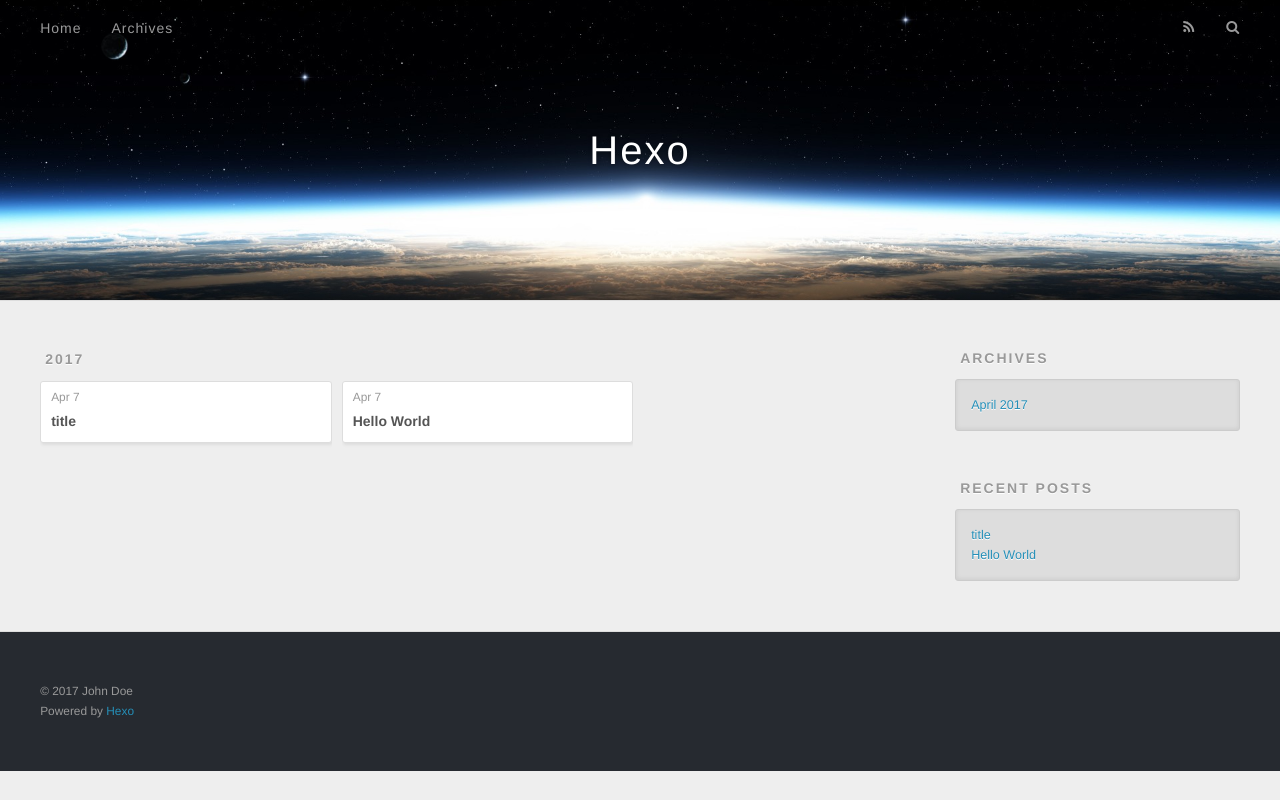
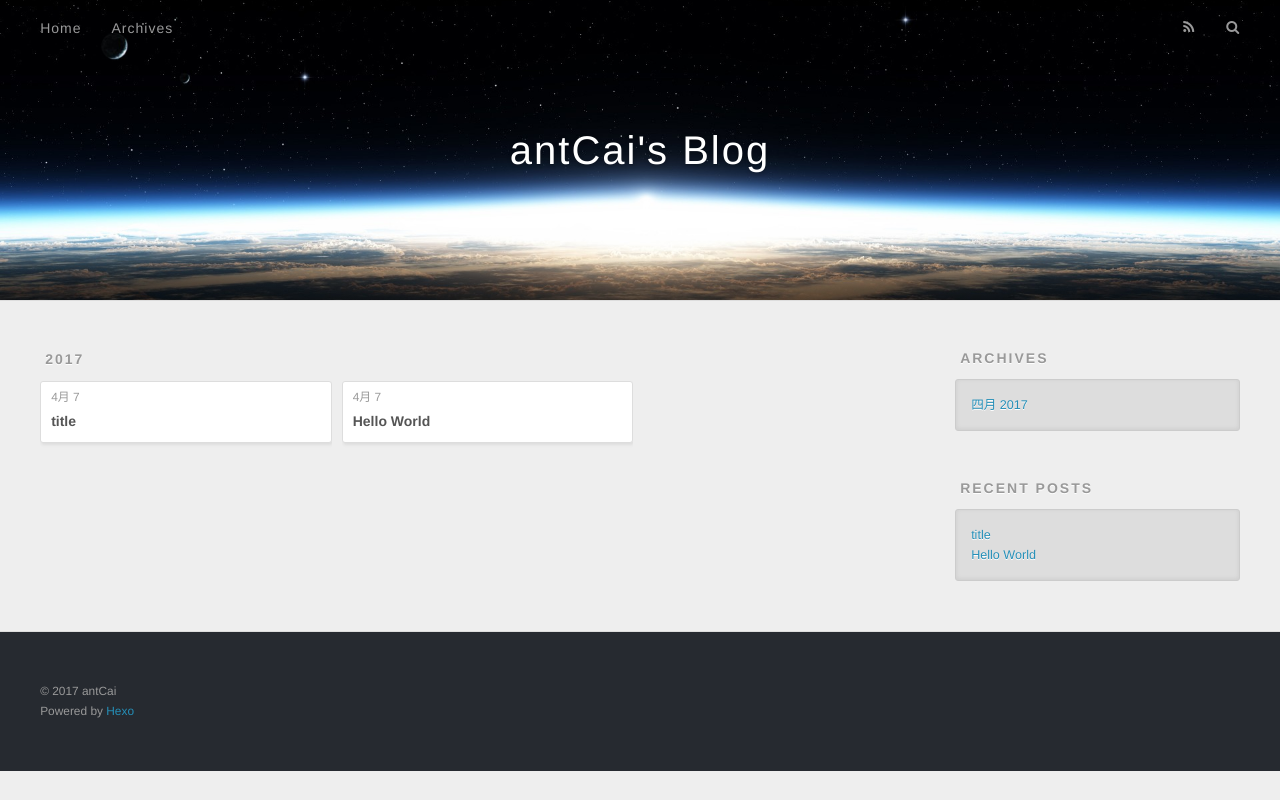
Before and after one commit to WeiJiunTsai/weijiuntsai.github.com, a plain HTML site: page archives/2017/04/index.html in a window 1280 px wide. Drawn offline with nearby package versions, Linux system fonts and the light colour scheme.

Commit message:
Site updated: 2017-06-12 16:00:24

```diff
--- a/archives/2017/04/index.html
+++ b/archives/2017/04/index.html
@@ -3,16 +3,19 @@
 <head>
   <meta charset="utf-8">
 
-  <title>Archives: 2017/4 | Hexo</title>
+  <title>Archives: 2017/4 | antCai&#39;s Blog</title>
   <meta name="viewport" content="width=device-width, initial-scale=1, maximum-scale=1">
-  <meta property="og:type" content="website">
-<meta property="og:title" content="Hexo">
+  <meta name="description" content="If you want to go fast, go alone. If you want to go far, go together.">
+<meta property="og:type" content="website">
+<meta property="og:title" content="antCai's Blog">
 <meta property="og:url" content="http://yoursite.com/archives/2017/04/index.html">
-<meta property="og:site_name" content="Hexo">
+<meta property="og:site_name" content="antCai's Blog">
+<meta property="og:description" content="If you want to go fast, go alone. If you want to go far, go together.">
 <meta name="twitter:card" content="summary">
-<meta name="twitter:title" content="Hexo">
+<meta name="twitter:title" content="antCai's Blog">
+<meta name="twitter:description" content="If you want to go fast, go alone. If you want to go far, go together.">
 
-    <link rel="alternate" href="/atom.xml" title="Hexo" type="application/atom+xml">
+    <link rel="alternate" href="/atom.xml" title="antCai&#39;s Blog" type="application/atom+xml">
 
 
     <link rel="icon" href="/favicon.png">
@@ -33,7 +36,7 @@
   <div id="header-outer" class="outer">
     <div id="header-title" class="inner">
       <h1 id="logo-wrap">
-        <a href="/" id="logo">Hexo</a>
+        <a href="/" id="logo">antCai&#39;s Blog</a>
       </h1>
 
     </div>
@@ -76,7 +79,7 @@
   <div class="archive-article-inner">
     <header class="archive-article-header">
       <a href="/2017/04/07/title/" class="archive-article-date">
-  <time datetime="2017-04-07T03:30:09.000Z" itemprop="datePublished">Apr 7</time>
+  <time datetime="2017-04-07T03:30:09.000Z" itemprop="datePublished">4月 7</time>
 </a>
 
 
@@ -95,7 +98,7 @@
   <div class="archive-article-inner">
     <header class="archive-article-header">
       <a href="/2017/04/07/hello-world/" class="archive-article-date">
-  <time datetime="2017-04-07T02:00:09.349Z" itemprop="datePublished">Apr 7</time>
+  <time datetime="2017-04-07T02:00:09.349Z" itemprop="datePublished">4月 7</time>
 </a>
 
 
@@ -128,7 +131,7 @@
   <div class="widget-wrap">
     <h3 class="widget-title">Archives</h3>
     <div class="widget">
-      <ul class="archive-list"><li class="archive-list-item"><a class="archive-list-link" href="/archives/2017/04/">April 2017</a></li></ul>
+      <ul class="archive-list"><li class="archive-list-item"><a class="archive-list-link" href="/archives/2017/04/">四月 2017</a></li></ul>
     </div>
   </div>
 
@@ -160,7 +163,7 @@
 
   <div class="outer">
     <div id="footer-info" class="inner">
-      &copy; 2017 John Doe<br>
+      &copy; 2017 antCai<br>
       Powered by <a href="http://hexo.io/" target="_blank">Hexo</a>
     </div>
   </div>
```
Also changed, not shown: 2017/04/07/hello-world/index.html (+7 -7 lines), 2017/04/07/title/index.html (+11 -8 lines), archives/2017/index.html (+14 -11 lines), archives/index.html (+14 -11 lines), index.html (+14 -11 lines).
